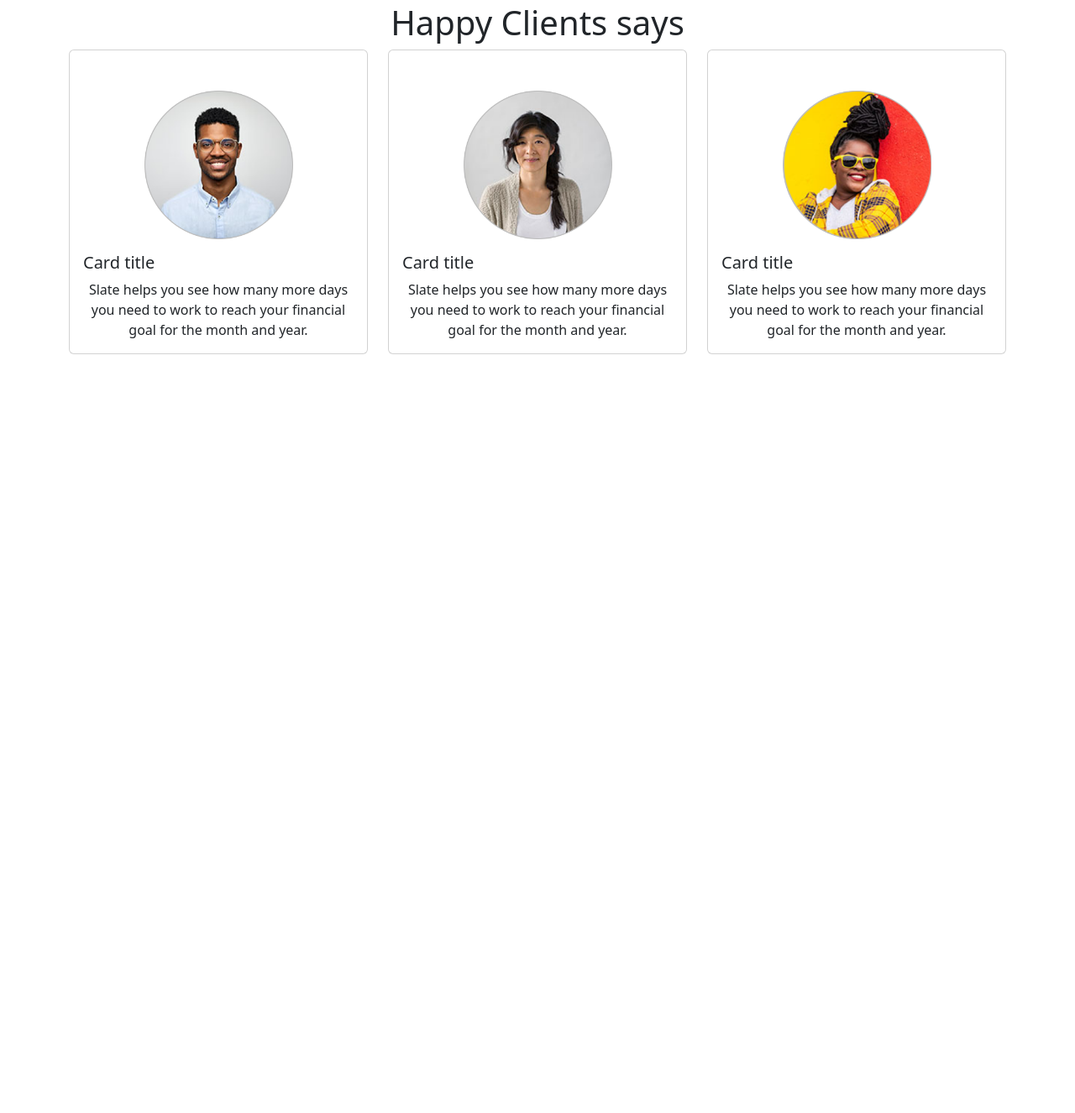
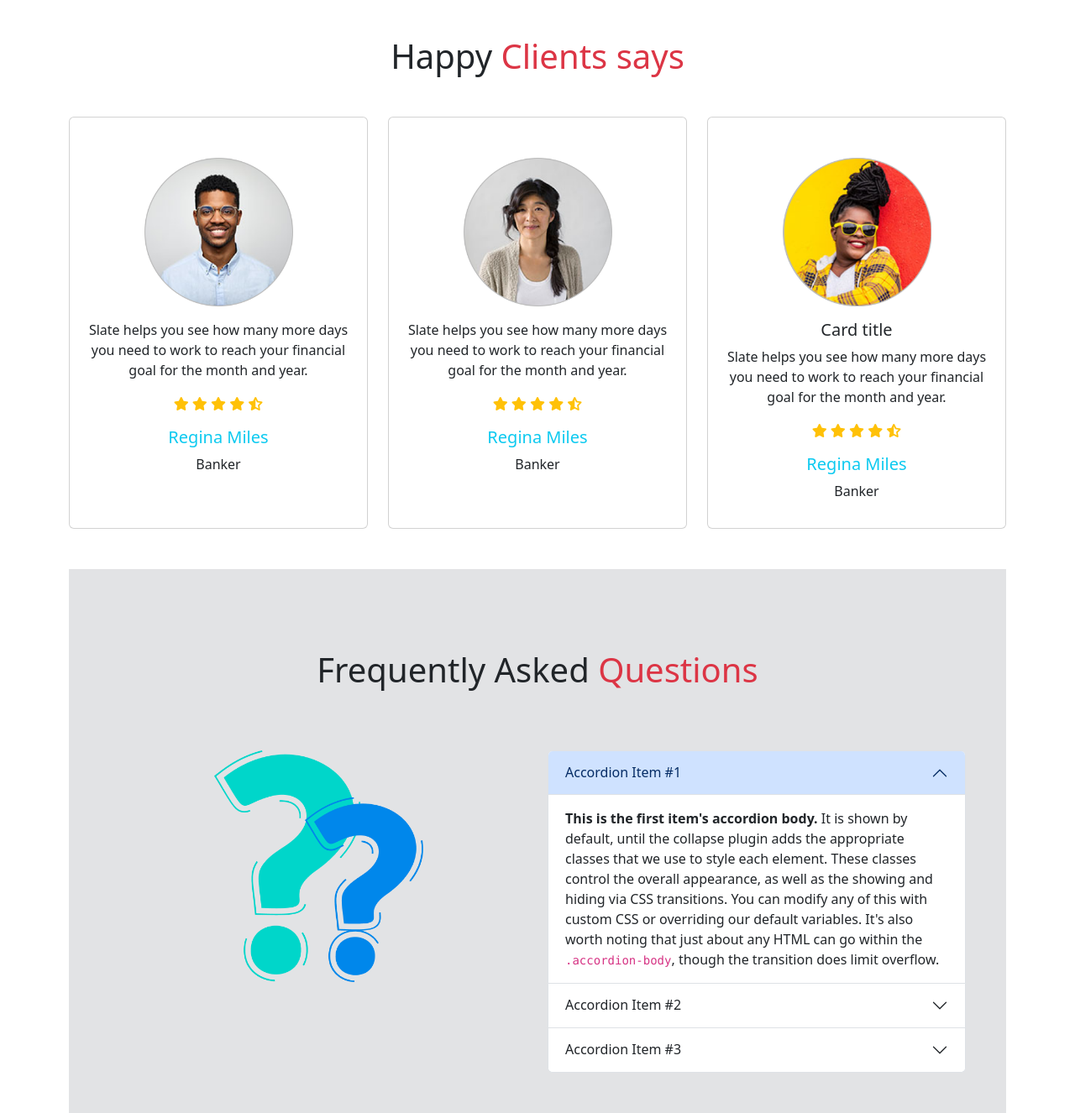
Before and after one commit to Tuhin531/bicker-zone, a plain HTML site: page index.html in a window 1280 px wide. Shown: the part 1812-3138 px from the top of the page at 84% size. Before the commit the page ends 2234 px from the top, so only its background shows below. Drawn offline with nearby package versions, Linux system fonts and the light colour scheme.

Commit message:
add new section

```diff
--- a/index.html
+++ b/index.html
@@ -138,7 +138,7 @@
   <section class="mt-5  bg-info bg-opacity-25 rounded py-5 px-3  ">
 
     <div>
-        <h1 class="text-center mt-5">latest News</h1>
+        <h1 class="text-center mt-5 mb-5">latest News</h1>
     </div>
 
     <div class="row row-cols-1 row-cols-md-3 g-4">
@@ -187,35 +187,54 @@
       </div>
   </section>
   <!-- Happy clients section -->
-  <section class=" mt-5 ">
-      <h1 class="text-center">Happy Clients says</h1>
+  <section class=" mt-5  ">
+      <h1 class="text-center mb-5">Happy  <span class="text-danger">Clients says</span></h1>
       <div class="row row-cols-1 row-cols-md-3 g-4">
         <div class="col">
-          <div class="card h-100">
+          <div class="card h-100 text-center">
             <img src="images/others/user-1.png" class="card-img-top w-50 m-auto pt-5" alt="...">
             <div class="card-body">
-              <h5 class="card-title">Card title</h5>
+
               <p class="card-text text-center">Slate helps you see how
                 many more days you need
                 to work to reach your financial
                 goal for the month and year.</p>
+                <p class="text-warning">
+                  <i class="fa-solid fa-star"></i>
+                  <i class="fa-solid fa-star"></i>
+                  <i class="fa-solid fa-star"></i>
+                  <i class="fa-solid fa-star"></i>
+                  <i class="fa-solid fa-star-half-stroke"></i>
+                </p>
+                <h5 class="text-info">Regina Miles</h5>
+                <p>Banker</p>
+
             </div>
           </div>
         </div>
         <div class="col">
-          <div class="card h-100">
+          <div class="card h-100 text-center">
             <img src="images/others/user-2.png" class="card-img-top w-50 m-auto pt-5" alt="...">
             <div class="card-body">
-              <h5 class="card-title">Card title</h5>
+
               <p class="card-text text-center">Slate helps you see how
                 many more days you need
                 to work to reach your financial
                 goal for the month and year.</p>
+                <p class="text-warning">
+                  <i class="fa-solid fa-star"></i>
+                  <i class="fa-solid fa-star"></i>
+                  <i class="fa-solid fa-star"></i>
+                  <i class="fa-solid fa-star"></i>
+                  <i class="fa-solid fa-star-half-stroke"></i>
+                </p>
+                <h5 class="text-info">Regina Miles</h5>
+                <p>Banker</p>
             </div>
           </div>
         </div>
         <div class="col">
-          <div class="card h-100">
+          <div class="card h-100 text-center">
             <img src="images/others/user-3.png" class="card-img-top w-50 m-auto pt-5" alt="...">
             <div class="card-body">
               <h5 class="card-title">Card title</h5>
@@ -223,12 +242,74 @@
                 many more days you need
                 to work to reach your financial
                 goal for the month and year.</p>
+                <p class="text-warning">
+                  <i class="fa-solid fa-star"></i>
+                  <i class="fa-solid fa-star"></i>
+                  <i class="fa-solid fa-star"></i>
+                  <i class="fa-solid fa-star"></i>
+                  <i class="fa-solid fa-star-half-stroke"></i>
+                </p>
+                <h5 class="text-info">Regina Miles</h5>
+                <p>Banker</p>
 
             </div>
           </div>
         </div>
 
       </div>
+
+
+  </section>
+<!-- Question section -->
+  <section class="bg-secondary-subtle mt-5 py-5 px-5">
+    <h1 class=" text-center mt-5 mb-5">Frequently Asked   <span class="text-danger">Questions</span> </h1>
+    <div class="row row-cols-1 row-cols-md-2 mt-5 g-4">
+      <div class="col text-center">
+        <img class="w-50" src="images/others/faq.png" alt="">
+      </div>
+      <div class="col">
+        <div class="accordion" id="accordionExample">
+          <div class="accordion-item">
+            <h2 class="accordion-header">
+              <button class="accordion-button" type="button" data-bs-toggle="collapse" data-bs-target="#collapseOne" aria-expanded="true" aria-controls="collapseOne">
+                Accordion Item #1
+              </button>
+            </h2>
+            <div id="collapseOne" class="accordion-collapse collapse show" data-bs-parent="#accordionExample">
+              <div class="accordion-body">
+                <strong>This is the first item's accordion body.</strong> It is shown by default, until the collapse plugin adds the appropriate classes that we use to style each element. These classes control the overall appearance, as well as the showing and hiding via CSS transitions. You can modify any of this with custom CSS or overriding our default variables. It's also worth noting that just about any HTML can go within the <code>.accordion-body</code>, though the transition does limit overflow.
+              </div>
+            </div>
+          </div>
+          <div class="accordion-item">
+            <h2 class="accordion-header">
+              <button class="accordion-button collapsed" type="button" data-bs-toggle="collapse" data-bs-target="#collapseTwo" aria-expanded="false" aria-controls="collapseTwo">
+                Accordion Item #2
+              </button>
+            </h2>
+            <div id="collapseTwo" class="accordion-collapse collapse" data-bs-parent="#accordionExample">
+              <div class="accordion-body">
+                <strong>This is the second item's accordion body.</strong> It is hidden by default, until the collapse plugin adds the appropriate classes that we use to style each element. These classes control the overall appearance, as well as the showing and hiding via CSS transitions. You can modify any of this with custom CSS or overriding our default variables. It's also worth noting that just about any HTML can go within the <code>.accordion-body</code>, though the transition does limit overflow.
+              </div>
+            </div>
+          </div>
+          <div class="accordion-item">
+            <h2 class="accordion-header">
+              <button class="accordion-button collapsed" type="button" data-bs-toggle="collapse" data-bs-target="#collapseThree" aria-expanded="false" aria-controls="collapseThree">
+                Accordion Item #3
+              </button>
+            </h2>
+            <div id="collapseThree" class="accordion-collapse collapse" data-bs-parent="#accordionExample">
+              <div class="accordion-body">
+                <strong>This is the third item's accordion body.</strong> It is hidden by default, until the collapse plugin adds the appropriate classes that we use to style each element. These classes control the overall appearance, as well as the showing and hiding via CSS transitions. You can modify any of this with custom CSS or overriding our default variables. It's also worth noting that just about any HTML can go within the <code>.accordion-body</code>, though the transition does limit overflow.
+              </div>
+            </div>
+          </div>
+        </div>
+
+      </div>
+
+    </div>
 
 
   </section>
```
